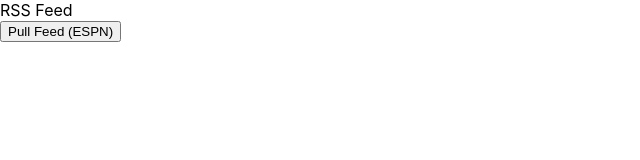
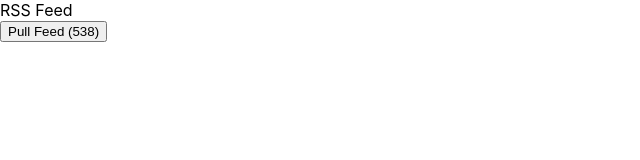
Before and after one commit to cauz825/rss-reader, a React (Create React App) app: page / in a window 1280 px wide. Shown: the top 160 px of the page, without its empty margins (0-640 px from the left). Built offline with nearby package versions, Linux system fonts and the light colour scheme.

Commit message:
538 feed entered

```diff
--- a/src/containers/Feed.js
+++ b/src/containers/Feed.js
@@ -4,8 +4,11 @@ function Feed() {
 
     const [articles, setArticles] = useState([])
 
+    function handleClick() {
+        fetch538()
+    }
 
-    function handleClick() {
+    function fetch538() {
         fetch('https://fivethirtyeight.com/sports/feed/')
         .then(resp => resp.text())
         .then(str => new window.DOMParser().parseFromString(str, "text/xml"))
@@ -19,14 +22,22 @@ function Feed() {
 
     function displayArticles(article) {
         let title = article.querySelector("title").innerHTML
-        return(<h4>{title}</h4>)
+        let artUrl = article.querySelector("link").innerHTML
+        let pubDate = article.querySelector('pubDate').innerHTML
+        return(
+            <div>
+                <a href={artUrl}><h4>{title}</h4></a>
+                <p>{pubDate}</p>
+            </div>
+        )
     }
 
     return(
         <div>
-            <button onClick={handleClick}>Pull Feed (ESPN)</button>
+            <button onClick={handleClick}>Pull Feed (538)</button>
             <br></br>
             {articles
+            // ? console.log(articles[0])
             ? articles.map(article => displayArticles(article))
             : null}
 
```
